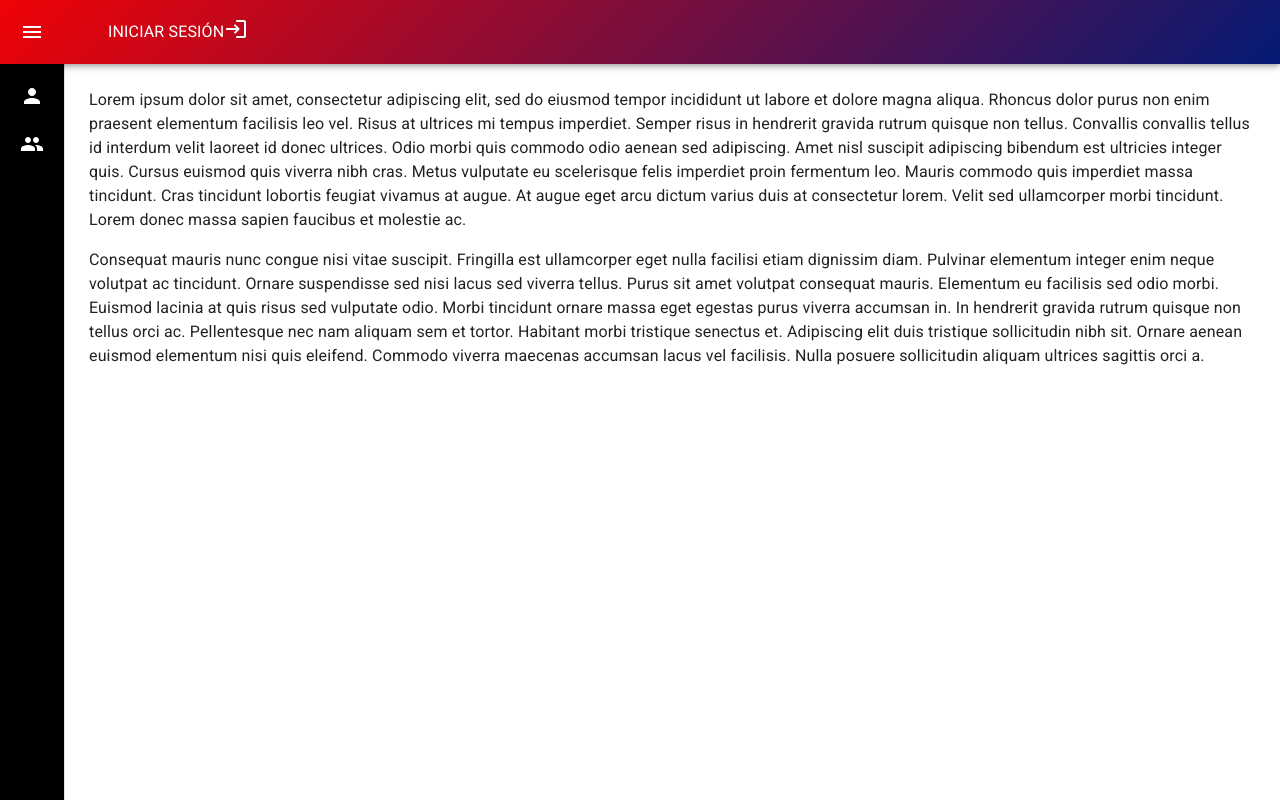
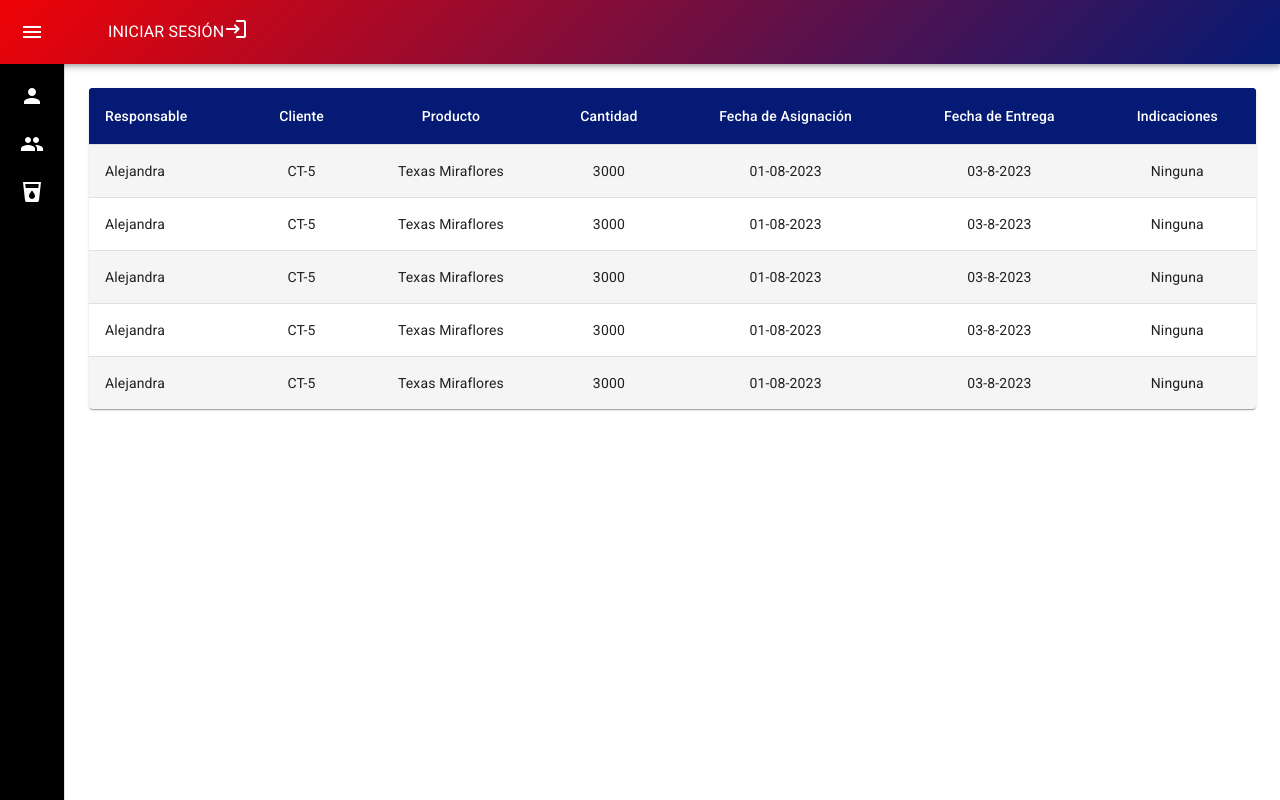
Before and after one commit to Gonzalo-Aruquipa/EURO-Prints-front, a React (Vite) app: page / in a window 1280 px wide. Built offline with nearby package versions, Linux system fonts and the light colour scheme.

Commit message:
table prints

```diff
--- a/src/App.css
+++ b/src/App.css
@@ -28,3 +28,10 @@
   color: #fff;
   text-decoration: none;
 }
+.color-table{
+  background: #041A74;
+  background: -moz-linear-gradient(-45deg, #041A74 0%, #041A74 100%);
+  background: -webkit-gradient(left top, right bottom, color-stop(0%, #041A74), color-stop(100%, #041A74));
+  background: -webkit-linear-gradient(-45deg, #041A74 0%, #041A74 100%);
+  color: #fff;
+}
--- /dev/null
+++ b/src/components/Prints.jsx
@@ -0,0 +1,119 @@
+
+import { styled } from '@mui/material/styles';
+import Table from '@mui/material/Table';
+import TableBody from '@mui/material/TableBody';
+import TableCell, { tableCellClasses } from '@mui/material/TableCell';
+import TableContainer from '@mui/material/TableContainer';
+import TableHead from '@mui/material/TableHead';
+import TableRow from '@mui/material/TableRow';
+import Paper from '@mui/material/Paper';
+
+import '../App.css'
+
+
+
+const StyledTableCell = styled(TableCell)(({ theme }) => ({
+  [`&.${tableCellClasses.head}`]: {
+    backgroundColor: theme.palette.common.black,
+    color: theme.palette.common.white,
+  },
+  [`&.${tableCellClasses.body}`]: {
+    fontSize: 14,
+  },
+}));
+
+const StyledTableRow = styled(TableRow)(({ theme }) => ({
+  '&:nth-of-type(odd)': {
+    backgroundColor: theme.palette.action.hover,
+  },
+  // hide last border
+  '&:last-child td, &:last-child th': {
+    border: 0,
+  },
+}));
+
+
+
+export const Prints = () => {
+  return (
+    <>
+    <TableContainer component={Paper}>
+      <Table sx={{ minWidth: 700 }}  aria-label="customized table">
+        <TableHead>
+          <TableRow>
+            <StyledTableCell className='color-table' >Responsable</StyledTableCell>
+            <StyledTableCell className='color-table' align="center">Cliente</StyledTableCell>
+            <StyledTableCell className='color-table' align="center">Producto</StyledTableCell>
+            <StyledTableCell className='color-table' align="center">Cantidad</StyledTableCell>
+            <StyledTableCell className='color-table' align="center">Fecha de Asignación</StyledTableCell>
+            <StyledTableCell className='color-table' align="center">Fecha de Entrega</StyledTableCell>
+            <StyledTableCell className='color-table' align="center">Indicaciones</StyledTableCell>
+          </TableRow>
+        </TableHead>
+        <TableBody>
+            <StyledTableRow >
+              <StyledTableCell component="th" scope="row">
+                {"Alejandra"}
+              </StyledTableCell>
+              <StyledTableCell align="center">{"CT-5"}</StyledTableCell>
+              <StyledTableCell align="center">{"Texas Miraflores"}</StyledTableCell>
+              <StyledTableCell align="center">{"3000"}</StyledTableCell>
+              <StyledTableCell align="center">{"01-08-2023"}</StyledTableCell>
+              <StyledTableCell align="center">{"03-8-2023"}</StyledTableCell>
+              <StyledTableCell align="center">{"Ninguna"}</StyledTableCell>
+            </StyledTableRow>
+
+            <StyledTableRow >
+              <StyledTableCell component="th" scope="row">
+                {"Alejandra"}
+              </StyledTableCell>
+              <StyledTableCell align="center">{"CT-5"}</StyledTableCell>
+              <StyledTableCell align="center">{"Texas Miraflores"}</StyledTableCell>
+              <StyledTableCell align="center">{"3000"}</StyledTableCell>
+              <StyledTableCell align="center">{"01-08-2023"}</StyledTableCell>
+              <StyledTableCell align="center">{"03-8-2023"}</StyledTableCell>
+              <StyledTableCell align="center">{"Ninguna"}</StyledTableCell>
+            </StyledTableRow>
+
+            <StyledTableRow >
+              <StyledTableCell component="th" scope="row">
+                {"Alejandra"}
+              </StyledTableCell>
+              <StyledTableCell align="center">{"CT-5"}</StyledTableCell>
+              <StyledTableCell align="center">{"Texas Miraflores"}</StyledTableCell>
+              <StyledTableCell align="center">{"3000"}</StyledTableCell>
+              <StyledTableCell align="center">{"01-08-2023"}</StyledTableCell>
+              <StyledTableCell align="center">{"03-8-2023"}</StyledTableCell>
+              <StyledTableCell align="center">{"Ninguna"}</StyledTableCell>
+            </StyledTableRow>
+
+            <StyledTableRow >
+              <StyledTableCell component="th" scope="row">
+                {"Alejandra"}
+              </StyledTableCell>
+              <StyledTableCell align="center">{"CT-5"}</StyledTableCell>
+              <StyledTableCell align="center">{"Texas Miraflores"}</StyledTableCell>
+              <StyledTableCell align="center">{"3000"}</StyledTableCell>
+              <StyledTableCell align="center">{"01-08-2023"}</StyledTableCell>
+              <StyledTableCell align="center">{"03-8-2023"}</StyledTableCell>
+              <StyledTableCell align="center">{"Ninguna"}</StyledTableCell>
+            </StyledTableRow>
+
+            <StyledTableRow >
+              <StyledTableCell component="th" scope="row">
+                {"Alejandra"}
+              </StyledTableCell>
+              <StyledTableCell align="center">{"CT-5"}</StyledTableCell>
+              <StyledTableCell align="center">{"Texas Miraflores"}</StyledTableCell>
+              <StyledTableCell align="center">{"3000"}</StyledTableCell>
+              <StyledTableCell align="center">{"01-08-2023"}</StyledTableCell>
+              <StyledTableCell align="center">{"03-8-2023"}</StyledTableCell>
+              <StyledTableCell align="center">{"Ninguna"}</StyledTableCell>
+            </StyledTableRow>
+        </TableBody>
+      </Table>
+    </TableContainer>
+
+    </>
+  )
+}
--- a/src/components/Sidebar.jsx
+++ b/src/components/Sidebar.jsx
@@ -22,7 +22,9 @@ import { LogoutOutlined } from "@mui/icons-material";
 import LoginRoundedIcon from "@mui/icons-material/LoginRounded";
 import PersonIcon from '@mui/icons-material/Person';
 import GroupIcon from '@mui/icons-material/Group';
+import LocalDrinkIcon from '@mui/icons-material/LocalDrink';
 import { NavLink } from "react-router-dom";
+import { Prints } from "./Prints";
 
 const drawerWidth = 240;
 
@@ -200,40 +202,36 @@ export const Sidebar = () => {
                 sx={{ opacity: open ? 1 : 0 }}
               />
             </ListItemButton>
+
+            <ListItemButton
+              className="drawer-color"
+              sx={{
+                minHeight: 48,
+                justifyContent: open ? "initial" : "center",
+                px: 2.5,
+              }}
+            >
+              <ListItemIcon
+                className="drawer-color"
+                sx={{
+                  minWidth: 0,
+                  mr: open ? 3 : "auto",
+                  justifyContent: "center",
+                }}
+              >
+                <LocalDrinkIcon className="drawer-color" />
+              </ListItemIcon>
+              <ListItemText
+                primary={"Productos"}
+                sx={{ opacity: open ? 1 : 0 }}
+              />
+            </ListItemButton>
           </ListItem>
         </List>
       </Drawer>
       <Box component="main" sx={{ flexGrow: 1, p: 3 }}>
         <DrawerHeader />
-        <Typography paragraph>
-          Lorem ipsum dolor sit amet, consectetur adipiscing elit, sed do
-          eiusmod tempor incididunt ut labore et dolore magna aliqua. Rhoncus
-          dolor purus non enim praesent elementum facilisis leo vel. Risus at
-          ultrices mi tempus imperdiet. Semper risus in hendrerit gravida rutrum
-          quisque non tellus. Convallis convallis tellus id interdum velit
-          laoreet id donec ultrices. Odio morbi quis commodo odio aenean sed
-          adipiscing. Amet nisl suscipit adipiscing bibendum est ultricies
-          integer quis. Cursus euismod quis viverra nibh cras. Metus vulputate
-          eu scelerisque felis imperdiet proin fermentum leo. Mauris commodo
-          quis imperdiet massa tincidunt. Cras tincidunt lobortis feugiat
-          vivamus at augue. At augue eget arcu dictum varius duis at consectetur
-          lorem. Velit sed ullamcorper morbi tincidunt. Lorem donec massa sapien
-          faucibus et molestie ac.
-        </Typography>
-        <Typography paragraph>
-          Consequat mauris nunc congue nisi vitae suscipit. Fringilla est
-          ullamcorper eget nulla facilisi etiam dignissim diam. Pulvinar
-          elementum integer enim neque volutpat ac tincidunt. Ornare suspendisse
-          sed nisi lacus sed viverra tellus. Purus sit amet volutpat consequat
-          mauris. Elementum eu facilisis sed odio morbi. Euismod lacinia at quis
-          risus sed vulputate odio. Morbi tincidunt ornare massa eget egestas
-          purus viverra accumsan in. In hendrerit gravida rutrum quisque non
-          tellus orci ac. Pellentesque nec nam aliquam sem et tortor. Habitant
-          morbi tristique senectus et. Adipiscing elit duis tristique
-          sollicitudin nibh sit. Ornare aenean euismod elementum nisi quis
-          eleifend. Commodo viverra maecenas accumsan lacus vel facilisis. Nulla
-          posuere sollicitudin aliquam ultrices sagittis orci a.
-        </Typography>
+        <Prints/>
       </Box>
     </Box>
   );
```
